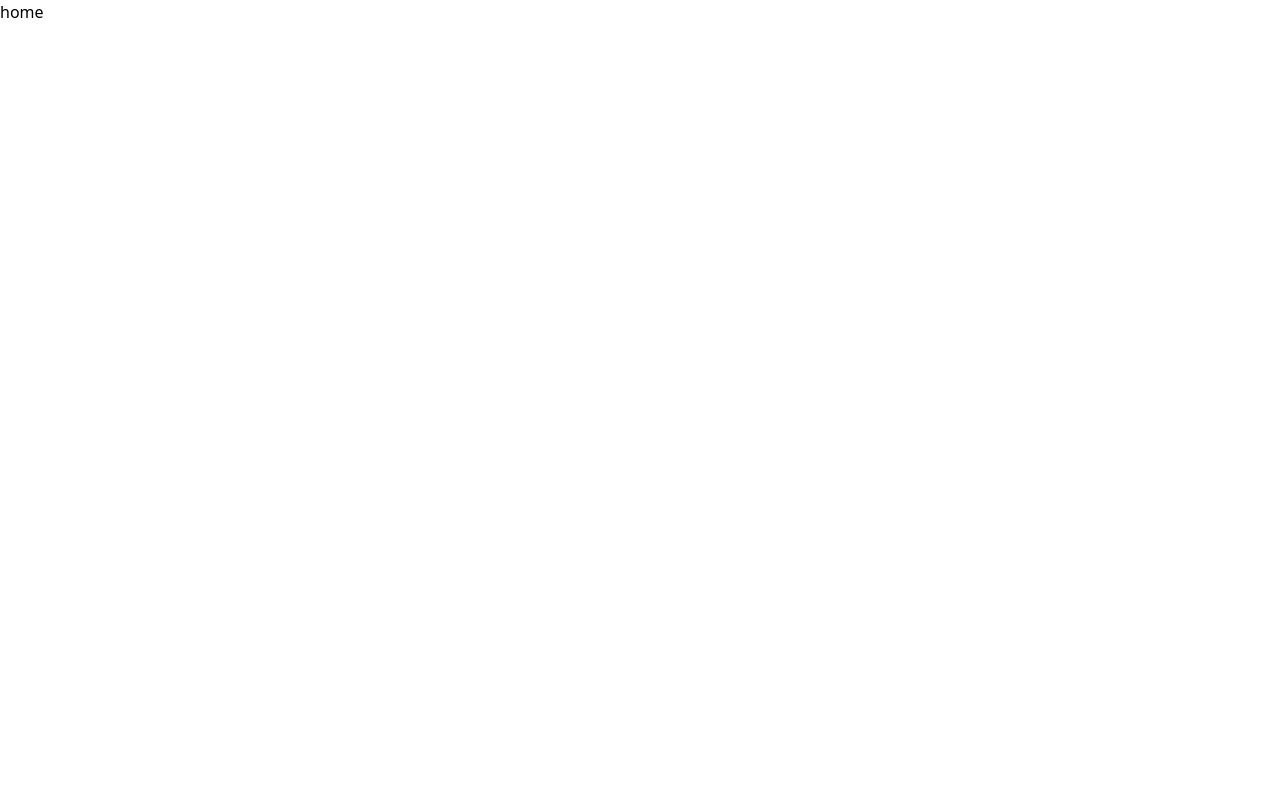
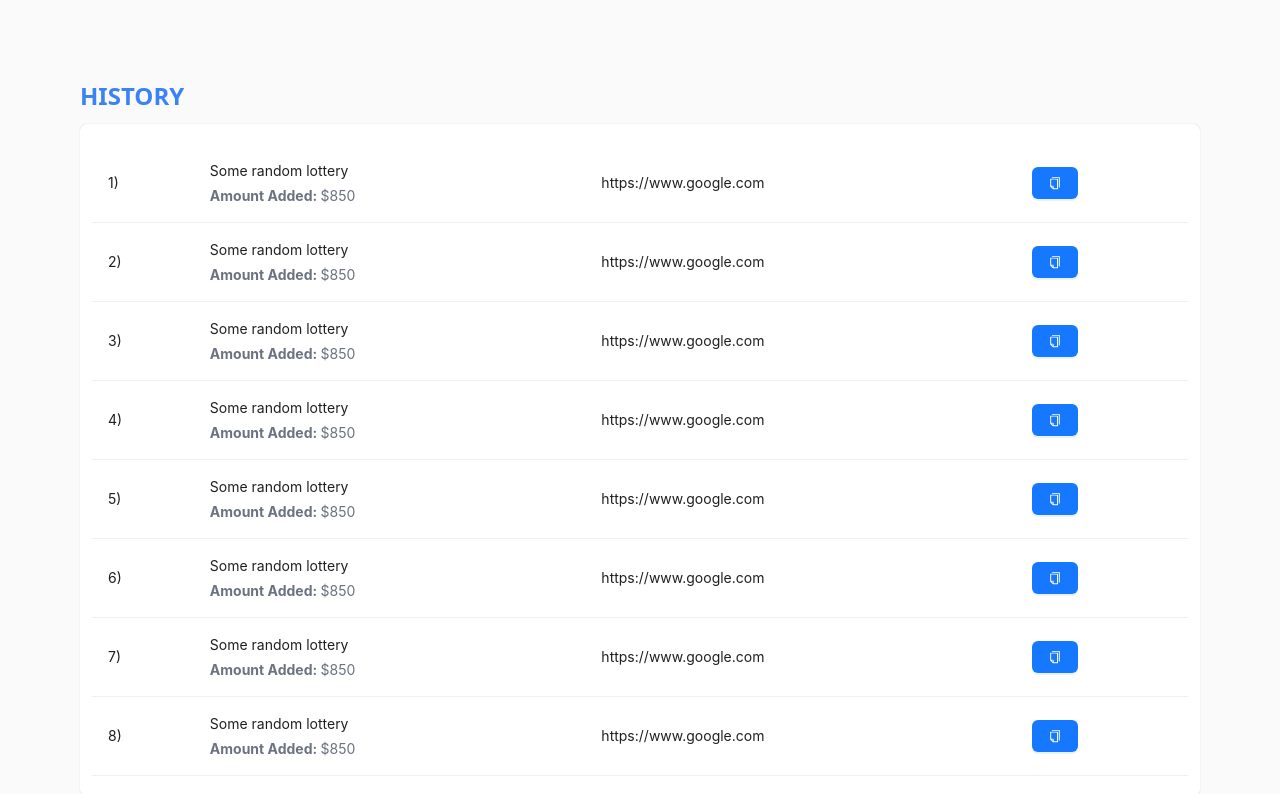
Before and after one commit to 0xAritra/lifafa, a React (Create React App) app: page / in a window 1280 px wide. Shown: the top 794 px of the page. Built offline with nearby package versions, Linux system fonts and the light colour scheme.

Commit message:
Update: company history table front-end

```diff
--- a/src/App.css
+++ b/src/App.css
@@ -0,0 +1,80 @@
+body {
+  background-color: #FAFAFB;
+}
+
+.box-shadow {
+  box-shadow: 0px 0px 1px 0px rgba(0, 0, 0, 0.25);
+}
+
+[disabled] {
+  cursor: not-allowed;
+}
+
+.ant-btn.ant-btn-primary {
+  background: #1677ff !important;
+  color: #fff !important;
+}
+
+.ant-btn.ant-btn-primary.ant-btn-dangerous {
+  background-color: #ff4d4f !important;
+}
+
+button[disabled] {
+  color: white !important;
+}
+
+.ant-modal-close-x .anticon {
+  vertical-align: middle !important;
+}
+
+.ant-select-selector {
+  background: #f5f8fa !important;
+  color: rgb(55, 65, 81) !important;
+  font-size: 0.875rem !important;
+}
+
+.ant-result-icon,
+.ant-result-extra {
+  display: flex;
+  justify-content: center;
+}
+
+.hide-scrollbar::-webkit-scrollbar {
+  display: none;
+}
+
+.hide-scrollbar {
+  -ms-overflow-style: none !important;
+  scrollbar-width: none !important;
+  -webkit-scrollbar: none !important;
+  -webkit-overflow-scrolling: touch !important;
+}
+
+.ant-switch {
+  background: rgba(0, 0, 0, 0.35);
+}
+
+:where(.css-dev-only-do-not-override-1m62vyb).ant-select:not(.ant-select-customize-input) .ant-select-selector {
+  position: relative;
+  background-color: #ffffff !important;
+  border: 1px solid #d9d9d9;
+  transition: all 0.2s cubic-bezier(0.645, 0.045, 0.355, 1);
+}
+
+.ant-btn-loading {
+  display: flex;
+  align-items: center;
+  justify-content: center;
+}
+
+.submenu-active {
+  border-right: 2px solid #3e79f7;
+  color: #3e79f7;
+  background-color: #ebf1ff;
+}
+
+
+.flip {
+  -webkit-transform: scaleX(-1);
+  transform: scaleX(-1);
+}
--- a/src/App.js
+++ b/src/App.js
@@ -2,11 +2,12 @@ import { useContext } from 'react';
 import './App.css';
 import { GlobalContext } from './contexts/globalContext';
 import { Route, Routes } from 'react-router-dom';
+import JustForDev from './components-test';
 
 function App() {
   return (<>
     <Routes>
-      <Route path="/" element={'home'} />
+      <Route path="/" element={<JustForDev />} />
       <Route path="/about" element={'<About />'} />
       <Route path="/contact" element={'<Contact />'} />
     </Routes>
--- /dev/null
+++ b/src/company-components/history.js
@@ -0,0 +1,105 @@
+import { Button, Table, Tooltip } from "antd";
+import { useContext } from "react";
+import { GlobalContext } from "../contexts/globalContext";
+import { AiOutlineCopy } from 'react-icons/ai';
+import { FC } from 'react';
+
+interface CompanyHistoryCardProps {
+    data: {
+        title: string;
+        url: string;
+        amount: number;
+    }[];
+}
+const CompanyHistoryCard: FC<CompanyHistoryCardProps> = ({ data = [] }) => {
+    const { message, notification } = useContext(GlobalContext);
+    const copytoclipboard = (text) => {
+        navigator.clipboard.writeText(text).then(function () {
+            message.success('Copied to clipboard');
+        }, function (err) {
+            notification.error({
+                message: 'Failed to copy to clipboard',
+                description: err,
+            });
+        });
+    }
+    const sampleData = [
+        {
+            title: 'Sample data',
+            url: 'https://www.google.com',
+            amount: 1000
+        }
+    ];
+
+    const dataSource = [];
+
+    const mapElement = (data) => {
+        data.map((item, index) => {
+            dataSource.push({
+                sno: index + 1 + ')',
+                title: <div className="flex flex-col gap-1">
+                    <h1 className="">{item.title}</h1>
+                    <p className="text-gray-500 text-sm"><b>Amount Added: </b>${item.amount}</p>
+                </div>,
+                url: <a href={item.url} target="_blank" rel="noopener noreferrer nofollow">{item.url}</a>,
+                copy: <div onClick={e => copytoclipboard(item.url)}>
+                    <Tooltip title="Copy URL to clipboard">
+                        <Button type="primary">
+                            <AiOutlineCopy />
+                        </Button>
+                    </Tooltip>
+                </div>
+            })
+        })
+    }
+
+    if (data.length > 0) {
+        mapElement(data);
+    } else {
+        mapElement(sampleData);
+    }
+
+    const columns = [
+        {
+            title: null,
+            dataIndex: 'sno',
+            key: 'sno',
+        },
+        {
+            title: null,
+            dataIndex: 'title',
+            key: 'title',
+        },
+        {
+            title: null,
+            dataIndex: 'url',
+            key: 'url',
+        },
+        {
+            title: null,
+            dataIndex: 'copy',
+            key: 'copy',
+        },
+    ];
+    return (
+        <>
+            <div className="m-20">
+                <h1 className="text-2xl uppercase text-blue-500 font-bold" >History</h1>
+                <div className="my-3">
+                    <div className="bg-white box-shadow p-3 py-5 rounded-md ">
+                        <div className="overflow-x-auto relative">
+                            <Table
+                                dataSource={dataSource}
+                                columns={columns}
+                                pagination={false}
+                                showHeader={false}
+                            />
+                        </div>
+                    </div>
+                </div>
+            </div>
+        </>
+    )
+}
+
+export default CompanyHistoryCard;
--- /dev/null
+++ b/src/components-test.js
@@ -0,0 +1,55 @@
+import CompanyHistoryCard from "./company-components/history";
+
+const JustForDev = () => {
+
+    return (
+        <>
+            <CompanyHistoryCard data={
+                [
+                    {
+                        title: "Some random lottery",
+                        url: "https://www.google.com",
+                        amount: 850
+                    },
+                    {
+                        title: "Some random lottery",
+                        url: "https://www.google.com",
+                        amount: 850
+                    },
+                    {
+                        title: "Some random lottery",
+                        url: "https://www.google.com",
+                        amount: 850
+                    },
+                    {
+                        title: "Some random lottery",
+                        url: "https://www.google.com",
+                        amount: 850
+                    },
+                    {
+                        title: "Some random lottery",
+                        url: "https://www.google.com",
+                        amount: 850
+                    },
+                    {
+                        title: "Some random lottery",
+                        url: "https://www.google.com",
+                        amount: 850
+                    },
+                    {
+                        title: "Some random lottery",
+                        url: "https://www.google.com",
+                        amount: 850
+                    },
+                    {
+                        title: "Some random lottery",
+                        url: "https://www.google.com",
+                        amount: 850
+                    }
+                ]
+            } />
+        </>
+    )
+}
+
+export default JustForDev;
--- a/src/contexts/globalContext.js
+++ b/src/contexts/globalContext.js
@@ -1,13 +1,19 @@
+import useMessage from "antd/es/message/useMessage";
+import useNotification from "antd/es/notification/useNotification";
+
 const { createContext, useState } = require("react");
 
 const GlobalContext = createContext();
 
 const GlobalContextProvider = (props) => {
-    const [toggle, setToggle] = useState(false);
+    const [message, messageProvider] = useMessage();
+    const [notification, notificationProvider] = useNotification();
 
     return (
-        <GlobalContext.Provider value={{ toggle, setToggle }}>
+        <GlobalContext.Provider value={{ message, notification }}>
             {props.children}
+            {messageProvider}
+            {notificationProvider}
         </GlobalContext.Provider>
     )
 }
```
Also changed, not shown: src/functions/fn.js (added).
